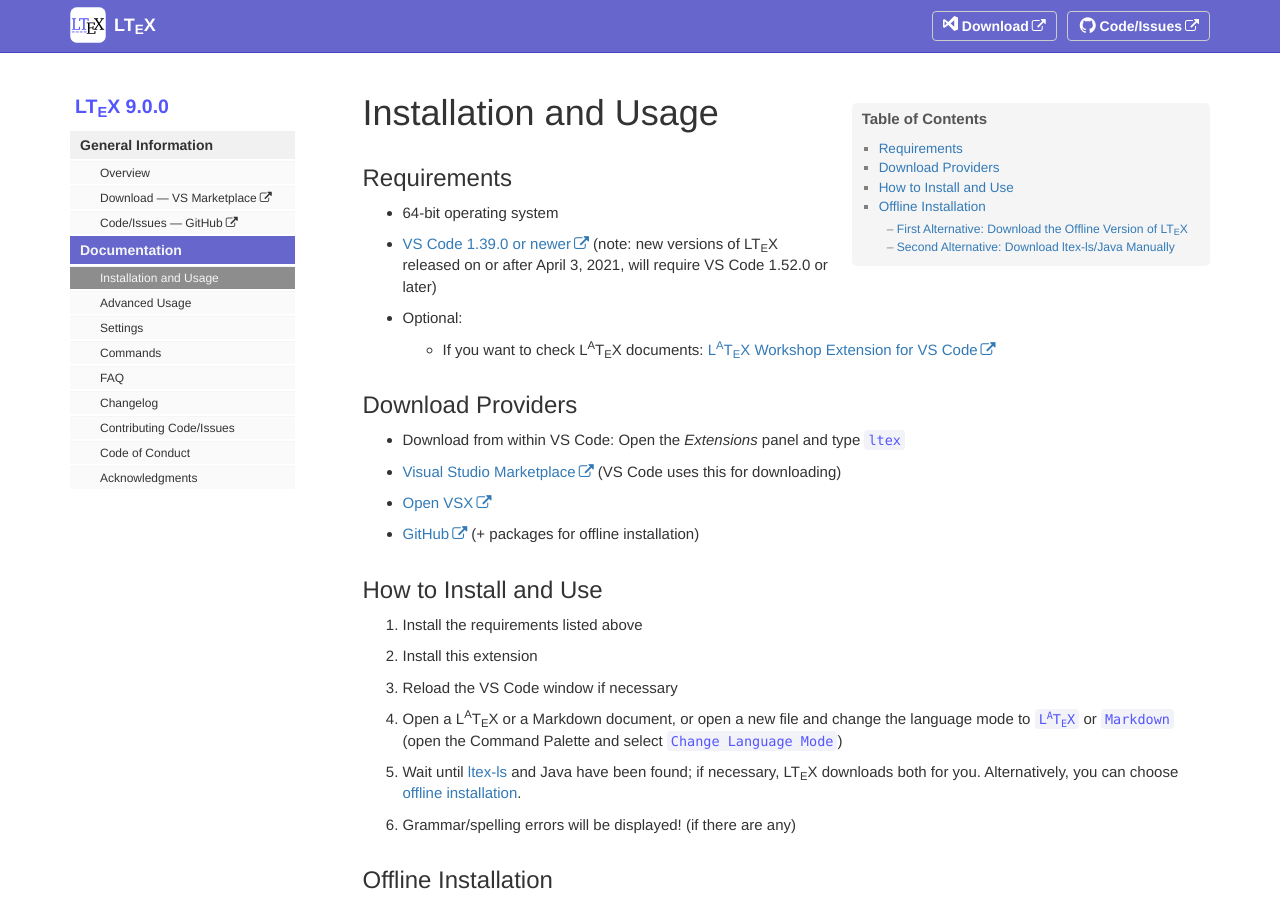
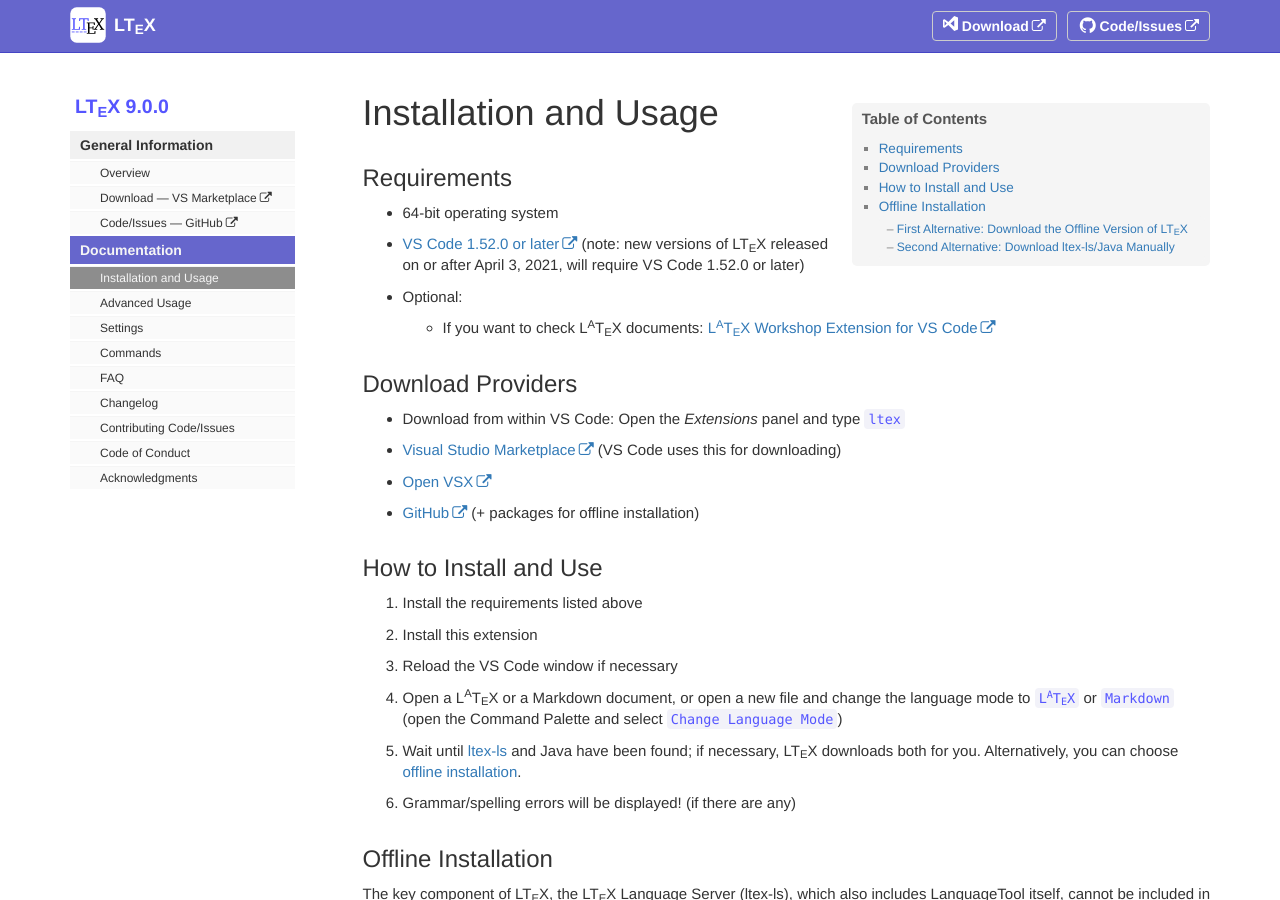
Before and after one commit to valentjn/vscode-ltex, a Jekyll site: the page built from pages/docs/installation-and-usage.md, in a window 1280 px wide and 900 px high. Built offline with Jekyll 4.4.1, drawn with Linux system fonts in a browser that asks for light colours.

Commit message:
Require VS Code 1.52.0

```diff
--- a/pages/docs/installation-and-usage.md
+++ b/pages/docs/installation-and-usage.md
@@ -14,7 +14,7 @@
 ## Requirements
 
 - 64-bit operating system
-- [VS Code 1.39.0 or newer](https://code.visualstudio.com/) (note: new versions of LTeX released on or after April 3, 2021, will require VS Code 1.52.0 or later)
+- [VS Code 1.52.0 or later](https://code.visualstudio.com/) (note: new versions of LTeX released on or after April 3, 2021, will require VS Code 1.52.0 or later)
 - Optional:
   - If you want to check LaTeX documents: [LaTeX Workshop Extension for VS Code](https://marketplace.visualstudio.com/items?itemName=James-Yu.latex-workshop)
 
```
